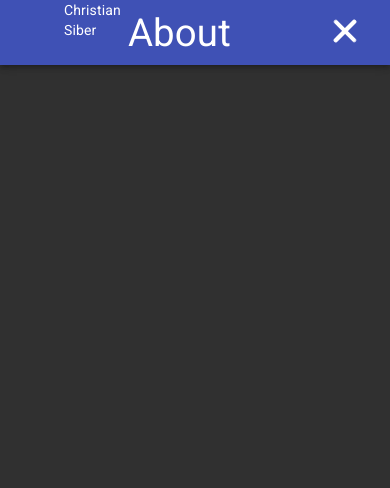
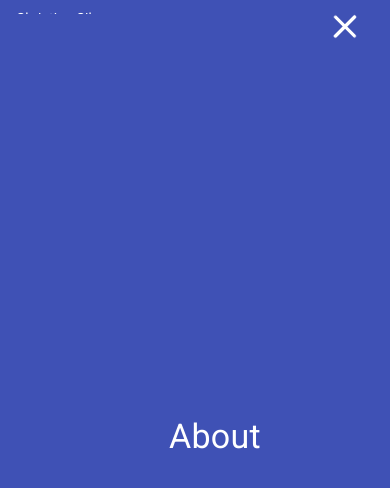
Before and after one commit to chrsi/csiber.at, a React (Create React App) app: page / in a window 390 px wide. Both pictures are taken after a click on the element 345 px from the left and 28 px from the top of the page. Shown: the top 488 px of the page. Built offline with nearby package versions, Linux system fonts and the light colour scheme.

Commit message:
Finish toolbar

```diff
--- a/src/App.js
+++ b/src/App.js
@@ -1,7 +1,7 @@
 import React from 'react';
 import './App.css';
 import { ThemeProvider } from "@material-ui/styles";
-import { PageHeader } from './components/page-header/PageHeader';
+import PageHeader from './components/page-header/PageHeader';
 import { CssBaseline } from '@material-ui/core';
 import { createMuiTheme } from '@material-ui/core';
 
--- /dev/null
+++ b/src/components/page-header/BurgerMenu.css
@@ -0,0 +1,191 @@
+/* Animation */
+/* Inspiration taken from Dicson https://codemyui.com/simple-hamburger-menu-x-mark-animation/ */
+
+.navTrigger {
+  cursor: pointer;
+  width: 30px;
+  height: 25px;
+  margin: auto;
+  position: absolute;
+  right: 30px;
+  top: 0;
+  bottom: 0;
+}
+
+.navTrigger i {
+  background-color: #fff;
+  border-radius: 2px;
+  content: '';
+  display: block;
+  width: 100%;
+  height: 3px;
+}
+
+.navTrigger i:nth-child(1) {
+  -webkit-animation: outT 0.8s backwards;
+  animation: outT 0.8s backwards;
+  -webkit-animation-direction: reverse;
+  animation-direction: reverse;
+}
+
+.navTrigger i:nth-child(2) {
+  margin: 6px 0;
+  -webkit-animation: outM 0.8s backwards;
+  animation: outM 0.8s backwards;
+  -webkit-animation-direction: reverse;
+  animation-direction: reverse;
+}
+
+.navTrigger i:nth-child(3) {
+  -webkit-animation: outBtm 0.8s backwards;
+  animation: outBtm 0.8s backwards;
+  -webkit-animation-direction: reverse;
+  animation-direction: reverse;
+}
+
+.navTrigger.active i:nth-child(1) {
+  -webkit-animation: inT 0.8s forwards;
+  animation: inT 0.8s forwards;
+}
+
+.navTrigger.active i:nth-child(2) {
+  -webkit-animation: inM 0.8s forwards;
+  animation: inM 0.8s forwards;
+}
+
+.navTrigger.active i:nth-child(3) {
+  -webkit-animation: inBtm 0.8s forwards;
+  animation: inBtm 0.8s forwards;
+}
+
+@-webkit-keyframes inM {
+  50% {
+      -webkit-transform: rotate(0deg);
+  }
+  100% {
+      -webkit-transform: rotate(45deg);
+  }
+}
+
+@keyframes inM {
+  50% {
+      transform: rotate(0deg);
+  }
+  100% {
+      transform: rotate(45deg);
+  }
+}
+
+@-webkit-keyframes outM {
+  50% {
+      -webkit-transform: rotate(0deg);
+  }
+  100% {
+      -webkit-transform: rotate(45deg);
+  }
+}
+
+@keyframes outM {
+  50% {
+      transform: rotate(0deg);
+  }
+  100% {
+      transform: rotate(45deg);
+  }
+}
+
+@-webkit-keyframes inT {
+  0% {
+      -webkit-transform: translateY(0px) rotate(0deg);
+  }
+  50% {
+      -webkit-transform: translateY(9px) rotate(0deg);
+  }
+  100% {
+      -webkit-transform: translateY(9px) rotate(135deg);
+  }
+}
+
+@keyframes inT {
+  0% {
+      transform: translateY(0px) rotate(0deg);
+  }
+  50% {
+      transform: translateY(9px) rotate(0deg);
+  }
+  100% {
+      transform: translateY(9px) rotate(135deg);
+  }
+}
+
+@-webkit-keyframes outT {
+  0% {
+      -webkit-transform: translateY(0px) rotate(0deg);
+  }
+  50% {
+      -webkit-transform: translateY(9px) rotate(0deg);
+  }
+  100% {
+      -webkit-transform: translateY(9px) rotate(135deg);
+  }
+}
+
+@keyframes outT {
+  0% {
+      transform: translateY(0px) rotate(0deg);
+  }
+  50% {
+      transform: translateY(9px) rotate(0deg);
+  }
+  100% {
+      transform: translateY(9px) rotate(135deg);
+  }
+}
+
+@-webkit-keyframes inBtm {
+  0% {
+      -webkit-transform: translateY(0px) rotate(0deg);
+  }
+  50% {
+      -webkit-transform: translateY(-9px) rotate(0deg);
+  }
+  100% {
+      -webkit-transform: translateY(-9px) rotate(135deg);
+  }
+}
+
+@keyframes inBtm {
+  0% {
+      transform: translateY(0px) rotate(0deg);
+  }
+  50% {
+      transform: translateY(-9px) rotate(0deg);
+  }
+  100% {
+      transform: translateY(-9px) rotate(135deg);
+  }
+}
+
+@-webkit-keyframes outBtm {
+  0% {
+      -webkit-transform: translateY(0px) rotate(0deg);
+  }
+  50% {
+      -webkit-transform: translateY(-9px) rotate(0deg);
+  }
+  100% {
+      -webkit-transform: translateY(-9px) rotate(135deg);
+  }
+}
+
+@keyframes outBtm {
+  0% {
+      transform: translateY(0px) rotate(0deg);
+  }
+  50% {
+      transform: translateY(-9px) rotate(0deg);
+  }
+  100% {
+      transform: translateY(-9px) rotate(135deg);
+  }
+}
--- /dev/null
+++ b/src/components/page-header/BurgerMenu.js
@@ -0,0 +1,19 @@
+import React, { useState} from "react";
+import './BurgerMenu.css';
+
+export default (props) => {
+  const [isActive, setActive] = useState(false);
+
+  const toggleMenu = () => {
+    props.onChange(isActive);
+    setActive(!isActive);
+  }
+
+  return (
+    <span className={`${props.className} navTrigger ${isActive ? 'active' : ''}`} onClick={toggleMenu}>
+      <i></i>
+      <i></i>
+      <i></i>
+    </span>
+  );
+}
--- a/src/components/page-header/PageHeader.css
+++ b/src/components/page-header/PageHeader.css
@@ -1,262 +1,47 @@
 .nav-bar {
   display: flex;
   flex-direction: row;
+  align-items: center;
   width: 100%;
 }
 
-.nav-bar .logo::after {
-  flex-grow: 1;
+.links {
+  display: flex;
+  flex-direction: row;
+
+  list-style-type: none;
 }
 
-div.logo {
-  float: left;
-  width: auto;
-  height: auto;
-  padding-left: 3rem;
+.links>* {
+  margin: 0 16px 0 0;
 }
 
-div.main_list {
-  height: 65px;
-  float: right;
-}
-
-div.main_list ul {
-  width: 100%;
-  height: 65px;
-  display: flex;
-  list-style: none;
-  margin: 0;
-  padding: 0;
-}
-
-div.main_list ul li {
-  width: auto;
-  height: 65px;
-  padding: 0;
-  padding-right: 3rem;
-}
-
-div.main_list ul li a {
-  text-decoration: none;
-  line-height: 65px;
-  font-size: 2.4rem;
-}
-
-.navTrigger {
+.menu {
   display: none;
 }
 
-@media screen and (max-width:768px) {
-  .navTrigger {
-      display: block;
-  }
-  .nav div.logo {
-      margin-left: 15px;
-  }
-  div.main_list {
-      width: 100%;
-      height: 0;
-      overflow: hidden;
-  }
-  div.main_list.show_list {
-    height: 100%;
-  }
-  .show_list>ul {
-    display: flex;
-    flex-direction: column;
-  }
-  .show_list>ul>li {
-  }
+.mobile .links {
+  display: none;
 }
 
-/* Animation */
-/* Inspiration taken from Dicson https://codemyui.com/simple-hamburger-menu-x-mark-animation/ */
+.mobile .links.open {
+  display: flex;
+  flex-direction: column;
+  justify-content: center;
+  align-items: center;
 
-.navTrigger {
-  cursor: pointer;
-  width: 30px;
-  height: 25px;
-  margin: auto;
-  position: absolute;
-  right: 30px;
+  position: fixed;
   top: 0;
-  bottom: 0;
+  left: 0;
+  right: 0;
+
+  height: 100vh;
 }
 
-.navTrigger i {
-  background-color: #fff;
-  border-radius: 2px;
-  content: '';
-  display: block;
-  width: 100%;
-  height: 4px;
+.mobile .links>* {
+  margin: 8px 0;
 }
 
-.navTrigger i:nth-child(1) {
-  -webkit-animation: outT 0.8s backwards;
-  animation: outT 0.8s backwards;
-  -webkit-animation-direction: reverse;
-  animation-direction: reverse;
+.mobile .menu {
+  display: block;
 }
-
-.navTrigger i:nth-child(2) {
-  margin: 5px 0;
-  -webkit-animation: outM 0.8s backwards;
-  animation: outM 0.8s backwards;
-  -webkit-animation-direction: reverse;
-  animation-direction: reverse;
-}
-
-.navTrigger i:nth-child(3) {
-  -webkit-animation: outBtm 0.8s backwards;
-  animation: outBtm 0.8s backwards;
-  -webkit-animation-direction: reverse;
-  animation-direction: reverse;
-}
-
-.navTrigger.active i:nth-child(1) {
-  -webkit-animation: inT 0.8s forwards;
-  animation: inT 0.8s forwards;
-}
-
-.navTrigger.active i:nth-child(2) {
-  -webkit-animation: inM 0.8s forwards;
-  animation: inM 0.8s forwards;
-}
-
-.navTrigger.active i:nth-child(3) {
-  -webkit-animation: inBtm 0.8s forwards;
-  animation: inBtm 0.8s forwards;
-}
-
-@-webkit-keyframes inM {
-  50% {
-      -webkit-transform: rotate(0deg);
-  }
-  100% {
-      -webkit-transform: rotate(45deg);
-  }
-}
-
-@keyframes inM {
-  50% {
-      transform: rotate(0deg);
-  }
-  100% {
-      transform: rotate(45deg);
-  }
-}
-
-@-webkit-keyframes outM {
-  50% {
-      -webkit-transform: rotate(0deg);
-  }
-  100% {
-      -webkit-transform: rotate(45deg);
-  }
-}
-
-@keyframes outM {
-  50% {
-      transform: rotate(0deg);
-  }
-  100% {
-      transform: rotate(45deg);
-  }
-}
-
-@-webkit-keyframes inT {
-  0% {
-      -webkit-transform: translateY(0px) rotate(0deg);
-  }
-  50% {
-      -webkit-transform: translateY(9px) rotate(0deg);
-  }
-  100% {
-      -webkit-transform: translateY(9px) rotate(135deg);
-  }
-}
-
-@keyframes inT {
-  0% {
-      transform: translateY(0px) rotate(0deg);
-  }
-  50% {
-      transform: translateY(9px) rotate(0deg);
-  }
-  100% {
-      transform: translateY(9px) rotate(135deg);
-  }
-}
-
-@-webkit-keyframes outT {
-  0% {
-      -webkit-transform: translateY(0px) rotate(0deg);
-  }
-  50% {
-      -webkit-transform: translateY(9px) rotate(0deg);
-  }
-  100% {
-      -webkit-transform: translateY(9px) rotate(135deg);
-  }
-}
-
-@keyframes outT {
-  0% {
-      transform: translateY(0px) rotate(0deg);
-  }
-  50% {
-      transform: translateY(9px) rotate(0deg);
-  }
-  100% {
-      transform: translateY(9px) rotate(135deg);
-  }
-}
-
-@-webkit-keyframes inBtm {
-  0% {
-      -webkit-transform: translateY(0px) rotate(0deg);
-  }
-  50% {
-      -webkit-transform: translateY(-9px) rotate(0deg);
-  }
-  100% {
-      -webkit-transform: translateY(-9px) rotate(135deg);
-  }
-}
-
-@keyframes inBtm {
-  0% {
-      transform: translateY(0px) rotate(0deg);
-  }
-  50% {
-      transform: translateY(-9px) rotate(0deg);
-  }
-  100% {
-      transform: translateY(-9px) rotate(135deg);
-  }
-}
-
-@-webkit-keyframes outBtm {
-  0% {
-      -webkit-transform: translateY(0px) rotate(0deg);
-  }
-  50% {
-      -webkit-transform: translateY(-9px) rotate(0deg);
-  }
-  100% {
-      -webkit-transform: translateY(-9px) rotate(135deg);
-  }
-}
-
-@keyframes outBtm {
-  0% {
-      transform: translateY(0px) rotate(0deg);
-  }
-  50% {
-      transform: translateY(-9px) rotate(0deg);
-  }
-  100% {
-      transform: translateY(-9px) rotate(135deg);
-  }
-}
--- a/src/components/page-header/PageHeader.js
+++ b/src/components/page-header/PageHeader.js
@@ -1,62 +1,46 @@
-import React from 'react';
-import { AppBar, Toolbar, Typography, Link } from '@material-ui/core';
+import React, { useState } from 'react';
+import { AppBar, Toolbar, Link, makeStyles, useMediaQuery, useTheme } from '@material-ui/core';
 import './PageHeader.css';
+import BurgerMenu from './BurgerMenu';
 
-export class PageHeader extends React.Component {
-  constructor() {
-    super();
-    this.state = {
-      isNavOpen: false
+const useStyles = makeStyles(theme => ({
+  links:  {
+    backgroundColor: theme.palette.primary.main,
+    '& *': {
+      [theme.breakpoints.down('xs')]: {
+        fontSize: theme.typography.h4.fontSize
       }
     }
+  }
+}))
 
-  get menuClass() {
-    // return this.state.isNavOpen ? 'show_list' : 'main_list';
-    let className = 'main_list';
-    if (this.state.isNavOpen) {
-      className += ' show_list';
-    }
-    return className
+export default () => {
+  const [isNavOpen, openNav] = useState(false);
+  const classes = useStyles()
+  const theme = useTheme();
+  const isMobile = useMediaQuery(theme.breakpoints.down('xs'));
+
+  const toggleNav = () => {
+    openNav(!isNavOpen)
   }
 
-  get navTriggerClass() {
-    let className = 'navTrigger';
-    if (this.state.isNavOpen) {
-      className += ' active';
-    }
-    return className;
-  }
-
-  toggleNav = () => {
-    this.setState(state => ({
-      isNavOpen: !state.isNavOpen
-    }));
-  }
-
-  render() {
   return (
     <AppBar position="static">
       <Toolbar>
-          <nav className="nav-bar">
+        <nav className={`nav-bar ${isMobile ? 'mobile' : ''}`}>
           <div className="logo">
-              <Link color="inherit" href="#">Christian Siber</Link>
+            <Link color="inherit" href="#">
+              Christian Siber
+              <br/>
+              Logo
+            </Link>
           </div>
-            <Typography component="div" id="mainListDiv" className={this.menuClass}>
-              <ul className="navlinks">
-                <li><Link underline="none" color="inherit" href="#">About</Link></li>
-                <li><Link underline="none" color="inherit" href="#">Portfolio</Link></li>
-                <li><Link underline="none" color="inherit" href="#">Services</Link></li>
-                <li><Link underline="none" color="inherit" href="#">Contact</Link></li>
+            <ul className={`links ${classes.links} ${isNavOpen ? 'open' : 'closed'} navlinks`}>
+              <li><Link underline="none" color="inherit" href="#" variant="body1">About</Link></li>
             </ul>
-              <span className={this.navTriggerClass} onClick={this.toggleNav}>
-                <i></i>
-                <i></i>
-                <i></i>
-              </span>
-            </Typography>
+          <BurgerMenu className="menu" onChange={toggleNav}></BurgerMenu>
         </nav>
       </Toolbar>
      </AppBar>
   )
 }
-}
```
Also changed, not shown: 1 other file (tests, documents, lock files or other folders). Lines whose indentation alone changed are shown as unchanged.
